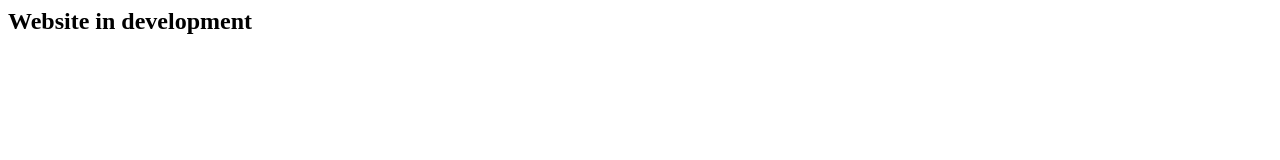
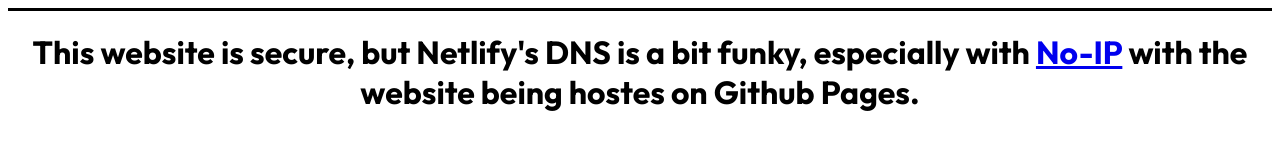
Before and after one commit to QuasarWeb/QuasarWeb.github.io, a plain HTML site: page index.html in a window 1280 px wide. Drawn offline with Linux system fonts and the light colour scheme.

Commit message:
Update index.html

```diff
--- a/index.html
+++ b/index.html
@@ -1 +1,6 @@
-<h2>Website in development</h2>
+<link rel="stylesheet" href="/style.css">
+<div style="text-align: center">
+<hr>
+<h1>This website is secure, but Netlify's DNS is a bit funky, especially with <a href="http://noip.com">No-IP</a> with the
+  website being hostes on Github Pages.
+</h1>
```
